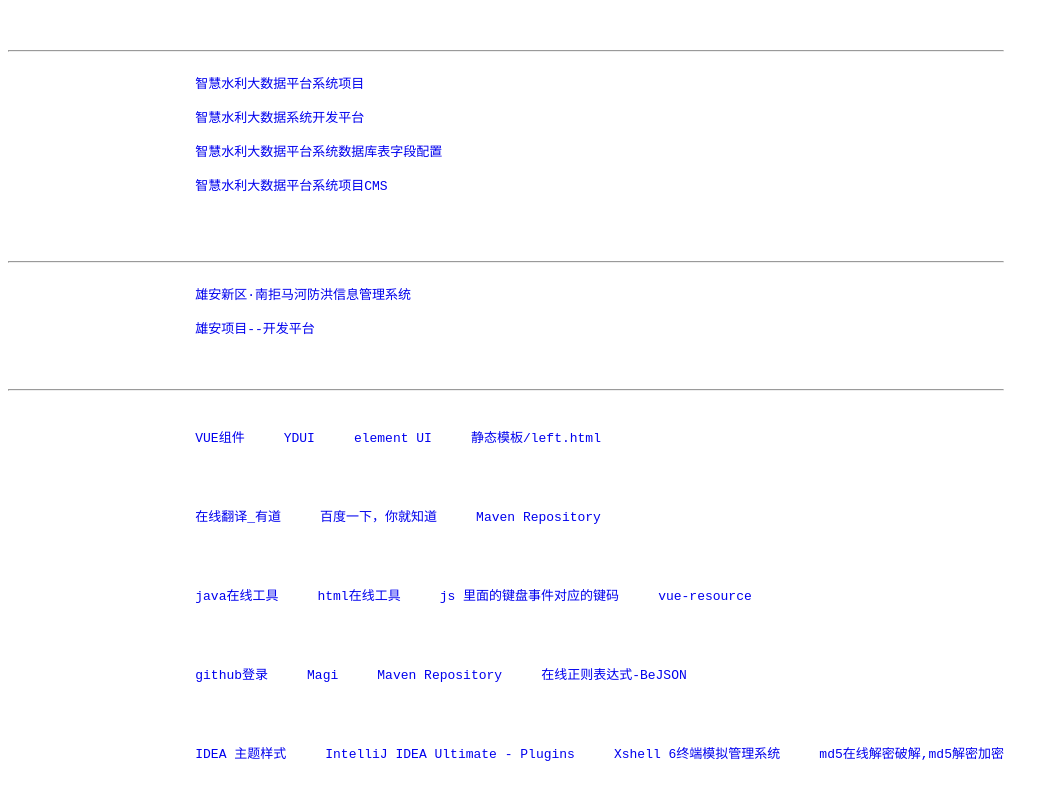
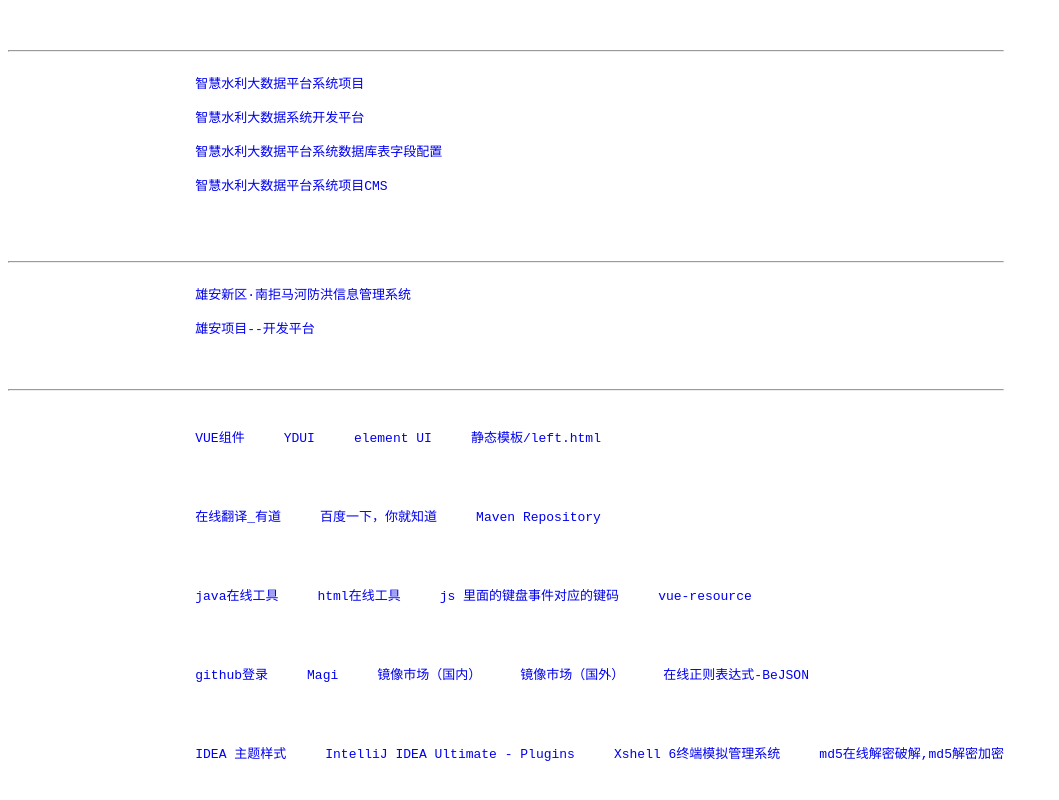
Before and after one commit to tym0728/tym0728.github.io, a plain HTML site: page index.html in a window 1280 px wide. Shown: the part 1127-1927 px from the top of the page, without its empty margins (0-1059 px from the left). Drawn offline with Linux system fonts and the light colour scheme.

Commit message:
Update index.html

```diff
--- a/index.html
+++ b/index.html
@@ -83,7 +83,7 @@
 			<a href="https://tool.lu/" target="_blank">java在线工具</a>&nbsp;&nbsp;&nbsp;&nbsp;&nbsp;<a href="https://c.runoob.com/front-end/61" target="_blank">html在线工具</a>&nbsp;&nbsp;&nbsp;&nbsp;&nbsp;<a href="https://www.cnblogs.com/wuhua1/p/6686237.html" target="_blank">js 里面的键盘事件对应的键码</a>&nbsp;&nbsp;&nbsp;&nbsp;&nbsp;<a href="https://github.com/pagekit/vue-resource" target="_blank">vue-resource</a>
 			<br/>
 			<br/>
-			<a href="https://github.com/login" target="_blank">github登录</a>&nbsp;&nbsp;&nbsp;&nbsp;&nbsp;<a href="https://magi.com/" target="_blank">Magi</a>&nbsp;&nbsp;&nbsp;&nbsp;&nbsp;<a href="https://mvnrepository.com/" target="_blank">Maven Repository</a>&nbsp;&nbsp;&nbsp;&nbsp;&nbsp;<a href="http://www.bejson.com/othertools/regex/" target="_blank">在线正则表达式-BeJSON</a>
+			<a href="https://github.com/login" target="_blank">github登录</a>&nbsp;&nbsp;&nbsp;&nbsp;&nbsp;<a href="https://magi.com/" target="_blank">Magi</a>&nbsp;&nbsp;&nbsp;&nbsp;&nbsp;<a href="https://hub.daocloud.io/" target="_blank">镜像市场（国内）</a>&nbsp;&nbsp;&nbsp;&nbsp;&nbsp;<a href="http://hub.docker.com/" target="_blank">镜像市场（国外）</a>&nbsp;&nbsp;&nbsp;&nbsp;&nbsp;<a href="http://www.bejson.com/othertools/regex/" target="_blank">在线正则表达式-BeJSON</a>
 			<br/>
 			<br/>
 			<a href="http://www.riaway.com/" target="_blank">IDEA 主题样式</a>&nbsp;&nbsp;&nbsp;&nbsp;&nbsp;<a href="http://plugins.jetbrains.com/idea" target="_blank">IntelliJ IDEA Ultimate - Plugins</a>&nbsp;&nbsp;&nbsp;&nbsp;&nbsp;<a href="http://www.xshellcn.com/xshell.html" target="_blank">Xshell 6终端模拟管理系统</a>&nbsp;&nbsp;&nbsp;&nbsp;&nbsp;<a href="https://www.cmd5.com/" target="_blank">md5在线解密破解,md5解密加密</a>
```
